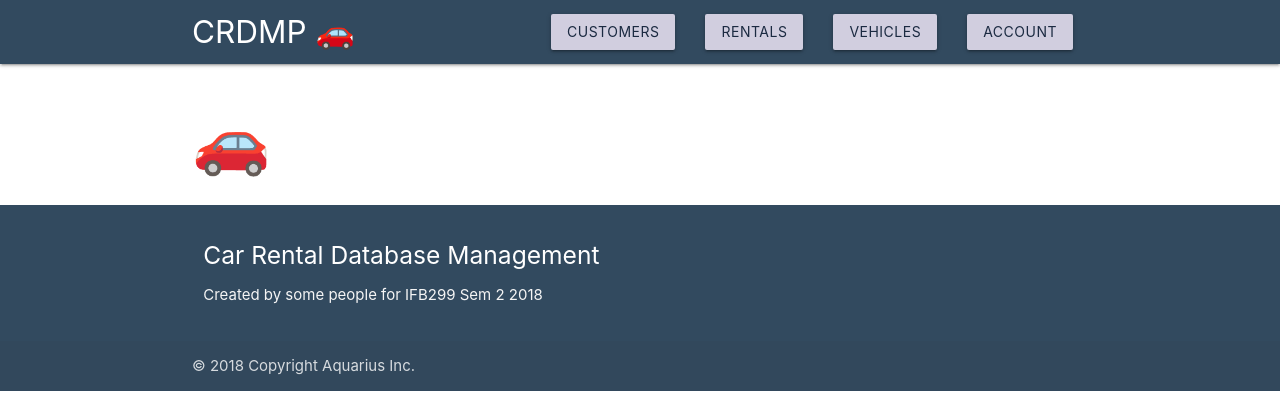
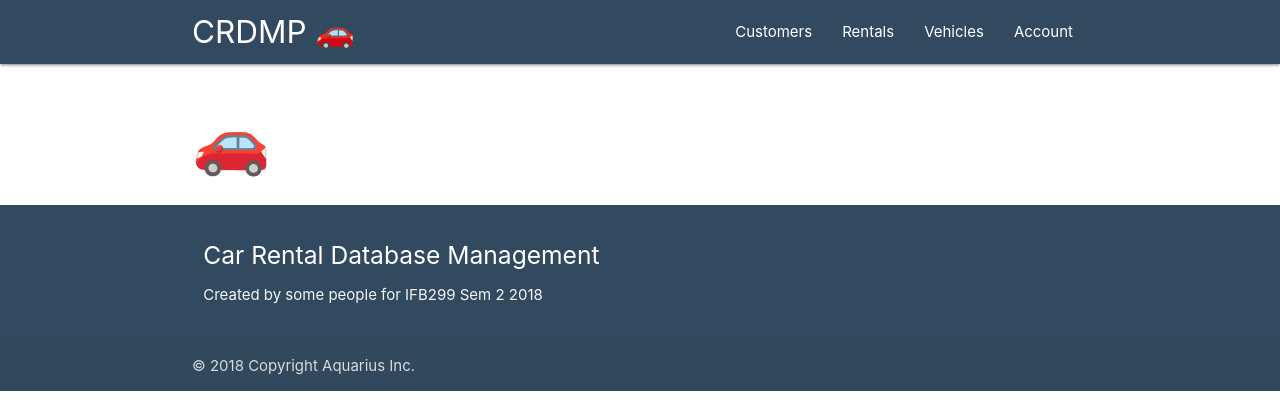
Before and after one commit to AquariusInc/CRDMP, a Django app: page / in a window 1280 px wide. Shown: the top 420 px of the page. Run offline with Django 3.2, Linux system fonts and the light colour scheme; parts of the project's set-up code (start-up, migrations or seed data) failed here and were passed over.

Commit message:
changed the style of the nav bar buttons

```diff
--- a/mysite/RentalApp/templates/base.html
+++ b/mysite/RentalApp/templates/base.html
@@ -40,10 +40,10 @@
             <a href="/" class="brand-logo">CRDMP 🚗</a>
             <a href="#" data-target="mobile-demo" class="sidenav-trigger"><i class="material-icons">menu</i></a>
             <ul id="nav-mobile" class="right hide-on-med-and-down">
-                <li><a class='dropdown-trigger btn' href='#' data-target='dropdown1'>Customers</a></li>
-                <li><a class='dropdown-trigger btn' href='#' data-target='dropdown2'>Rentals</a></li>
-                <li><a class='dropdown-trigger btn' href='#' data-target='dropdown3'>Vehicles</a></li>
-                <li><a class='dropdown-trigger btn' href='#' data-target='dropdown4'>Account</a></li>
+                <li><a class='dropdown-trigger' href='#' data-target='dropdown1'>Customers</a></li>
+                <li><a class='dropdown-trigger' href='#' data-target='dropdown2'>Rentals</a></li>
+                <li><a class='dropdown-trigger' href='#' data-target='dropdown3'>Vehicles</a></li>
+                <li><a class='dropdown-trigger' href='#' data-target='dropdown4'>Account</a></li>
             </ul>
         </div>
     </div>
```
